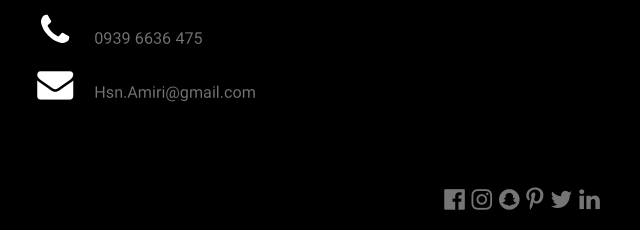
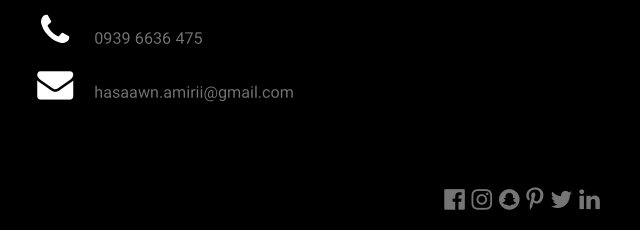
Before and after one commit to Rezamns/Hassan-page, a plain HTML site: page index.html in a window 1280 px wide. Shown: the part 5288-5518 px from the top of the page, 178-818 px from the left. Drawn offline with nearby package versions, Linux system fonts and the light colour scheme.

Commit message:
gmaile hassan

```diff
--- a/index.html
+++ b/index.html
@@ -250,7 +250,7 @@
     <div dir="ltr" class="w3-section">
       <p><i class="fa fa-map-marker fa-fw w3-text-white w3-xxlarge w3-margin-right"></i>Tehran / Pardis</p>
       <p><i class="fa fa-phone fa-fw w3-text-white w3-xxlarge w3-margin-right"></i>0939 6636 475</p>
-      <p><i class="fa fa-envelope fa-fw w3-text-white w3-xxlarge w3-margin-right"></i>Hsn.Amiri@gmail.com</p>
+      <p><i class="fa fa-envelope fa-fw w3-text-white w3-xxlarge w3-margin-right"></i>hasaawn.amirii@gmail.com</p>
       <footer style="text-align: center;" class="w3-content w3-padding-64 w3-text-grey w3-xlarge">
         <i class="fa fa-facebook-official w3-hover-opacity"></i>
         <i class="fa fa-instagram w3-hover-opacity"></i>
```
